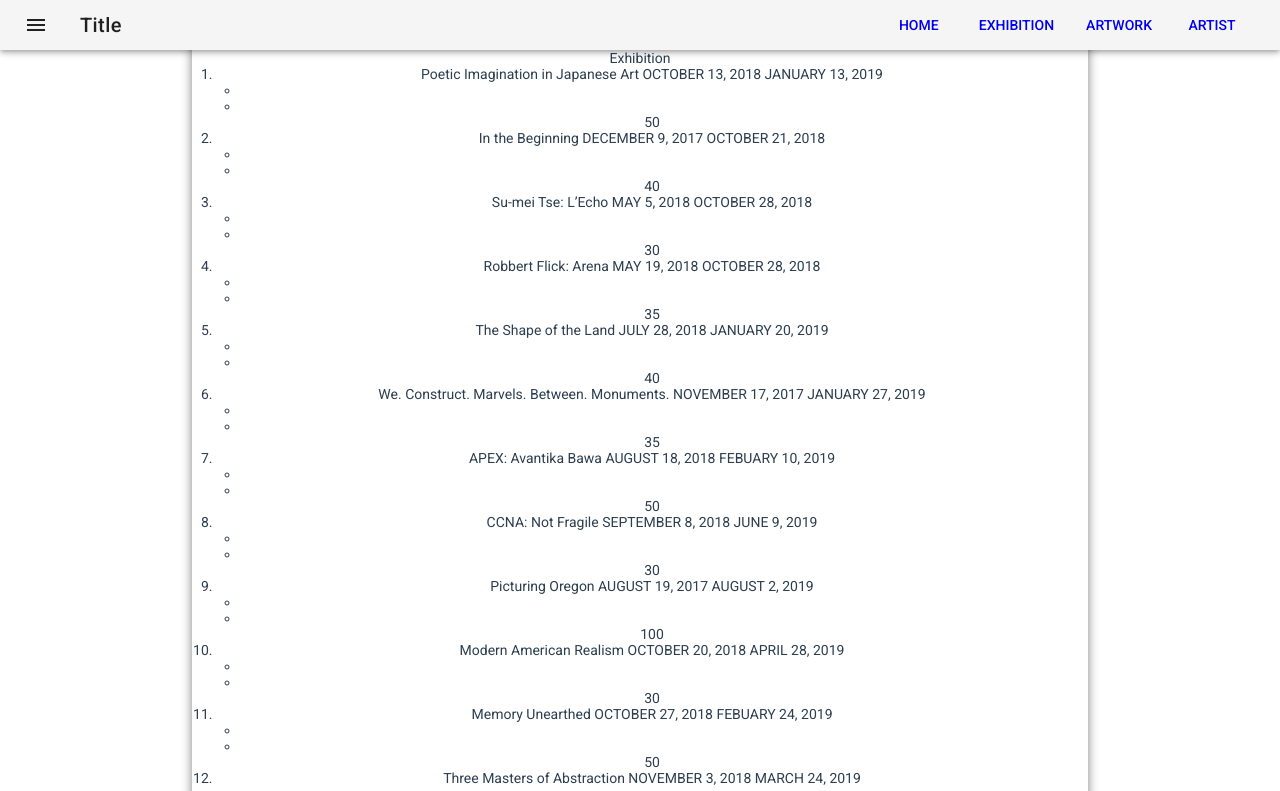
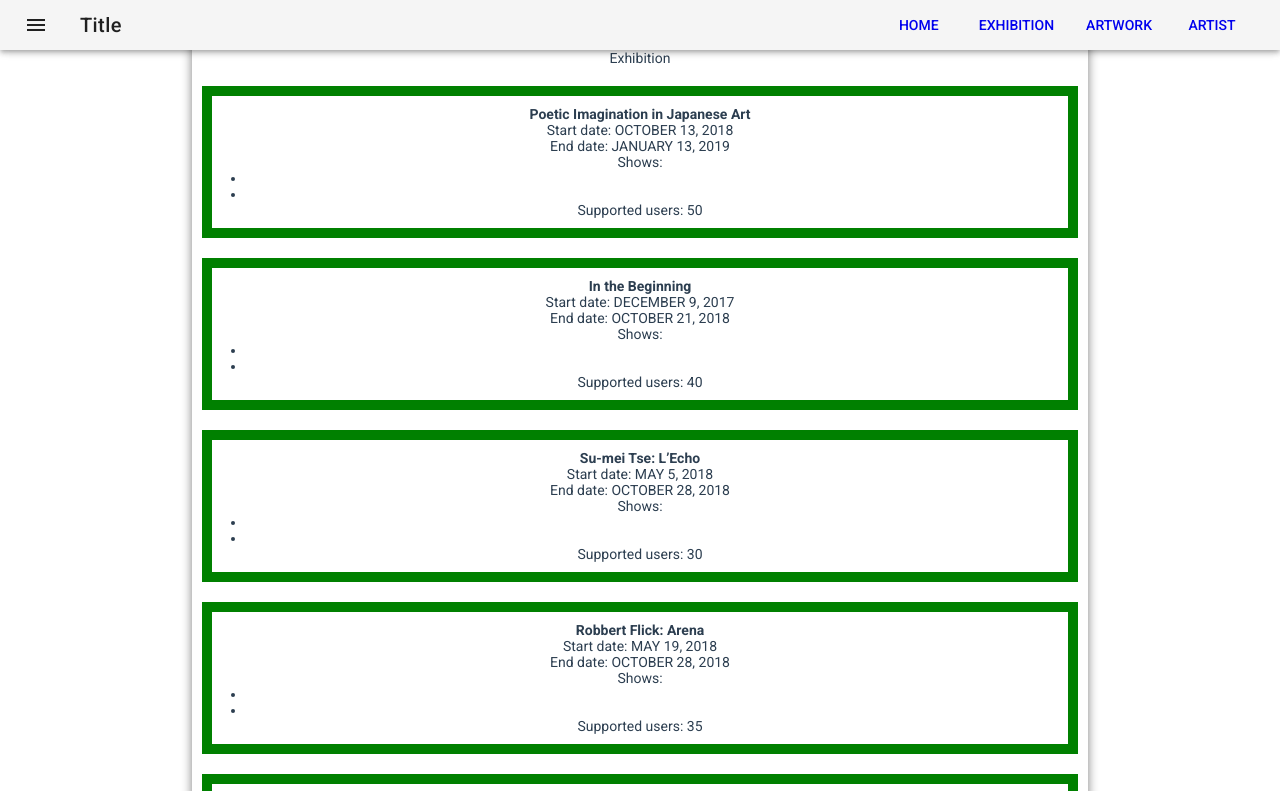
Before and after one commit to CPE-0644/art-museum-client, a Vue app: page /#/exhibitions in a window 1280 px wide. Shown: the top 791 px of the page. Built offline with nearby package versions, Linux system fonts and the light colour scheme.

Commit message:
split exhibition to component

```diff
--- /dev/null
+++ b/src/components/ExhibitionBox.vue
@@ -0,0 +1,46 @@
+<template>
+  <div class="exhibition-box">
+    <div class="exhibition-name">
+      {{exhibitionDetail['name']}}
+    </div>
+    <div class="exhibition-start-date">
+      Start date:
+      {{exhibitionDetail['start-date']}}
+    </div>
+    <div class="exhibition-end-date">
+      End date:
+      {{exhibitionDetail['end-date']}}
+    </div>
+    <div class="exhibition-show-artworks">
+      Shows:
+      <ul>
+        <li v-for="(artwork, index) in exhibitionDetail['display']" :key="index">
+          {{artwork}}
+        </li>
+      </ul>
+    </div>
+    <div class="exhibition-supported-users">
+      Supported users:
+      {{exhibitionDetail['number-supported-users']}}
+    </div>
+  </div>
+</template>
+
+<script>
+export default {
+  props: ['exhibitionDetail'],
+  name: 'ExhibitionBox'
+};
+</script>
+
+<style>
+.exhibition-box {
+  border: 10px solid green;
+  padding: 10px;
+  margin: 10px;
+  margin-top: 20px;
+}
+.exhibition-name {
+  font-weight: bold;
+}
+</style>
--- /dev/null
+++ b/src/components/ExhibitionList.vue
@@ -0,0 +1,21 @@
+<template>
+  <div class="exhibition-list">
+    <div v-for="(exhibition, index) in exhibitionDetailList" :key="index">
+      <ExhibitionBox :exhibitionDetail="exhibition"/>
+    </div>
+  </div>
+</template>
+
+<script>
+import ExhibitionBox from './ExhibitionBox';
+export default {
+  props: ['exhibitionDetailList'],
+  name: 'ExhibitionList',
+  components: {
+    ExhibitionBox
+  }
+};
+</script>
+
+<style>
+</style>
--- a/src/views/Exhibitions.vue
+++ b/src/views/Exhibitions.vue
@@ -3,24 +3,13 @@
     <div>
       Exhibition
     </div>
-    <ol>
-      <li v-for="(exhibition, index) in exhibitions" :key="index">
-        {{exhibition['name']}}
-        {{exhibition['start-date']}}
-        {{exhibition['end-date']}}
-        <ul>
-          <li v-for="(artwork, index) in exhibition['display']" :key="index">
-            {{artwork}}
-          </li>
-        </ul>
-        {{exhibition['number-supported-users']}}
-      </li>
-    </ol>
+  <ExhibitionList :exhibitionDetailList="exhibitions"/>
   </div>
 </template>
 
 <script>
 import { exhibitions } from '../assets/database/exhibitions.json';
+import ExhibitionList from '../components/ExhibitionList';
 
 export default {
   name: 'Exhibitions',
@@ -28,6 +17,9 @@ export default {
     return {
       exhibitions
     };
+  },
+  components: {
+    ExhibitionList
   }
 };
 </script>
```
